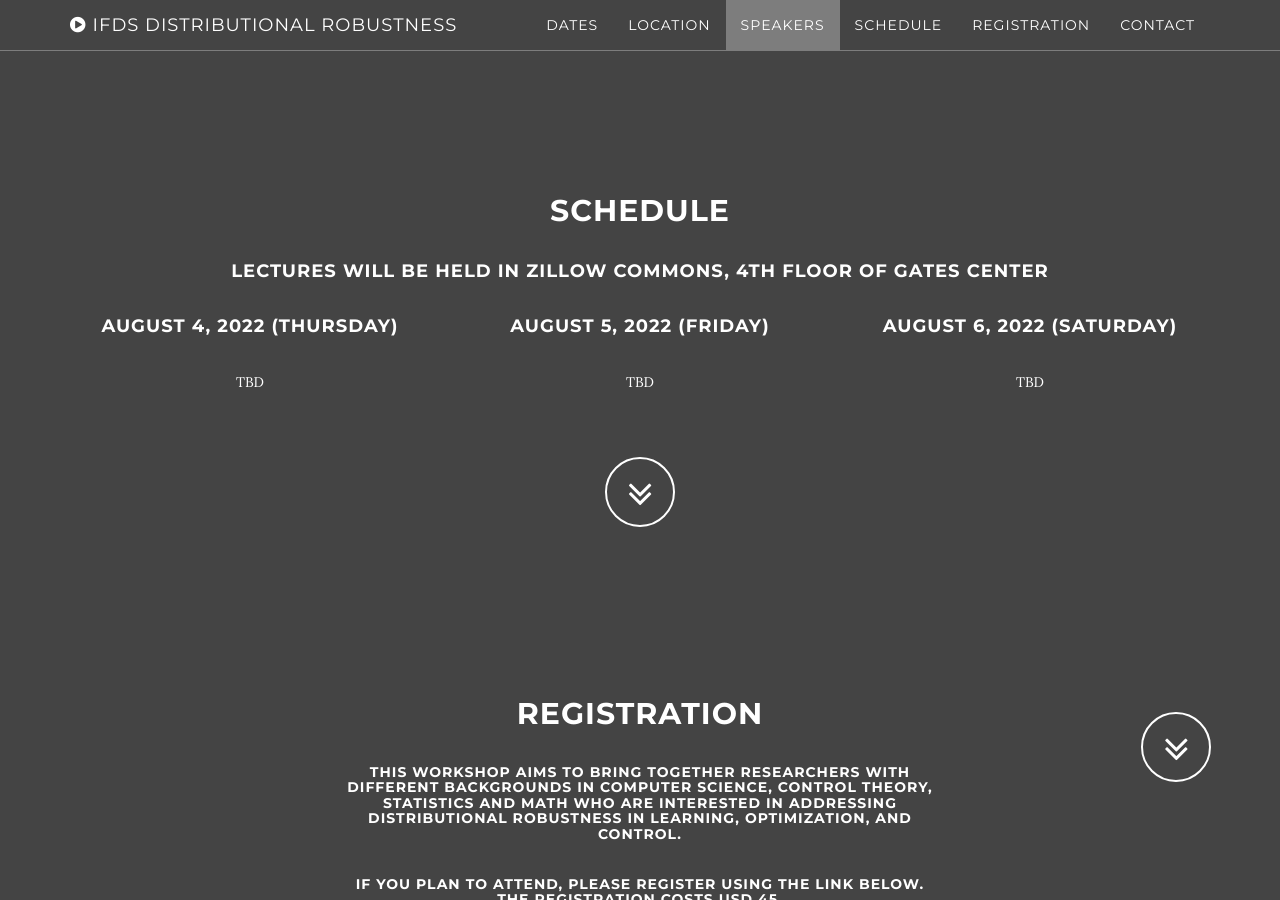
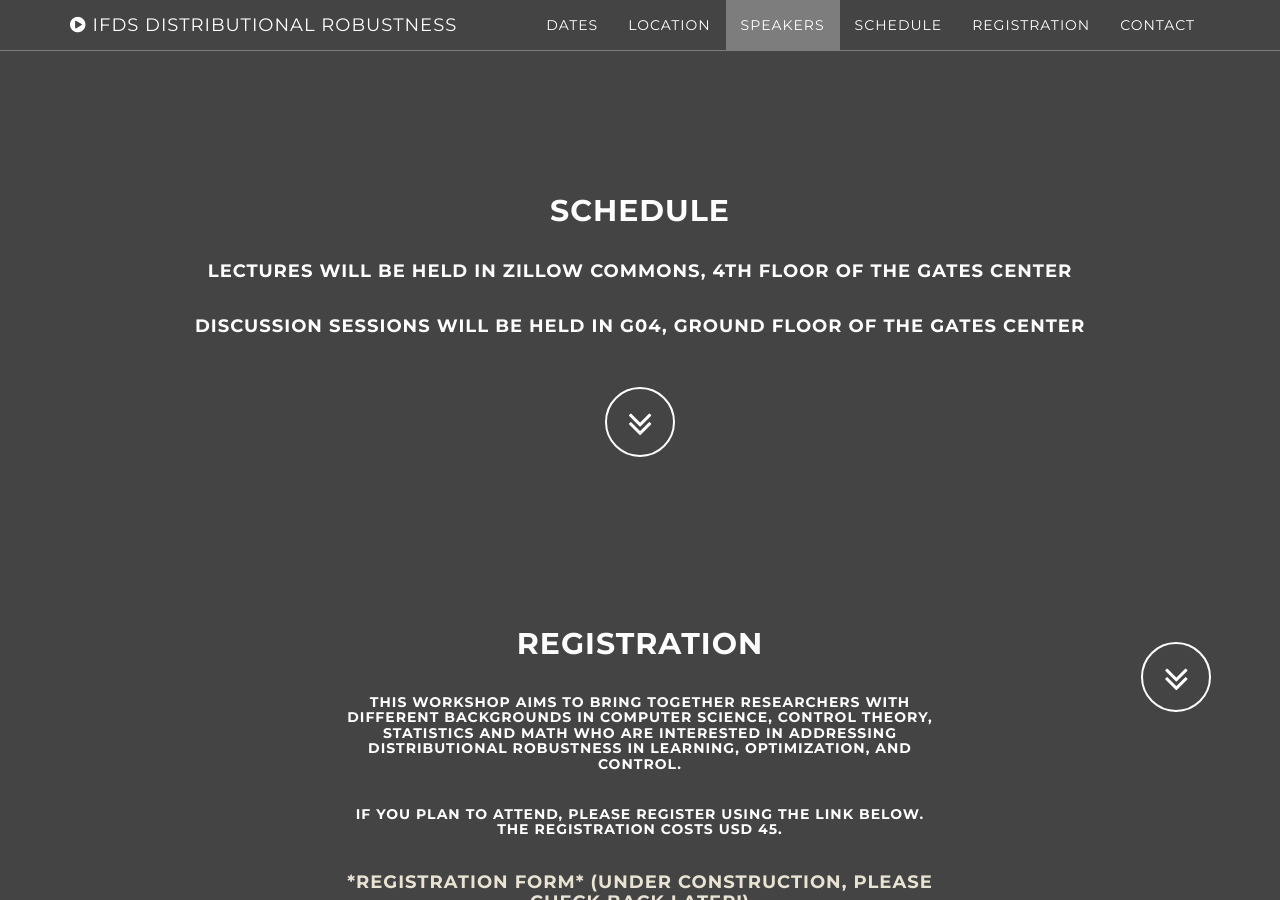
Before and after one commit to kgjamieson/ifds-workshop-2025, a Jekyll site: the page built from index.html, in a window 1280 px wide and 900 px high, scrolled down 3235 px. Built offline with Jekyll 4.4.1, drawn with Linux system fonts in a browser that asks for light colours.

Commit message:
Update schedule.html

```diff
--- a/_includes/schedule.html
+++ b/_includes/schedule.html
@@ -5,8 +5,10 @@
         <h2>Schedule</h2>
         <p></p>
 <!--         <h4><a href="TODO">Live Stream: TBD</a></h4> -->
-        <h4>Lectures will be held in Zillow Commons, 4th floor of Gates Center</h4>
-      <div class="row">
+        <h4>Lectures will be held in Zillow Commons, 4th floor of the Gates Center</h4>
+          <h4> Discussion sessions will be held in G04, ground floor of the Gates Center</h4>
+
+<!--       <div class="row">
           <div class="col-md-4">
               <h4> August 4, 2022 (Thursday) </h4>
               <table class="table table-large">
@@ -31,7 +33,7 @@
               </tbody>
             </table>
           </div>
-        </div>
+        </div> -->
         <div class="text-center">
           <a href="#about" class="btn btn-circle page-scroll">
             <i class="fa fa-angle-double-down animated"></i>
```
